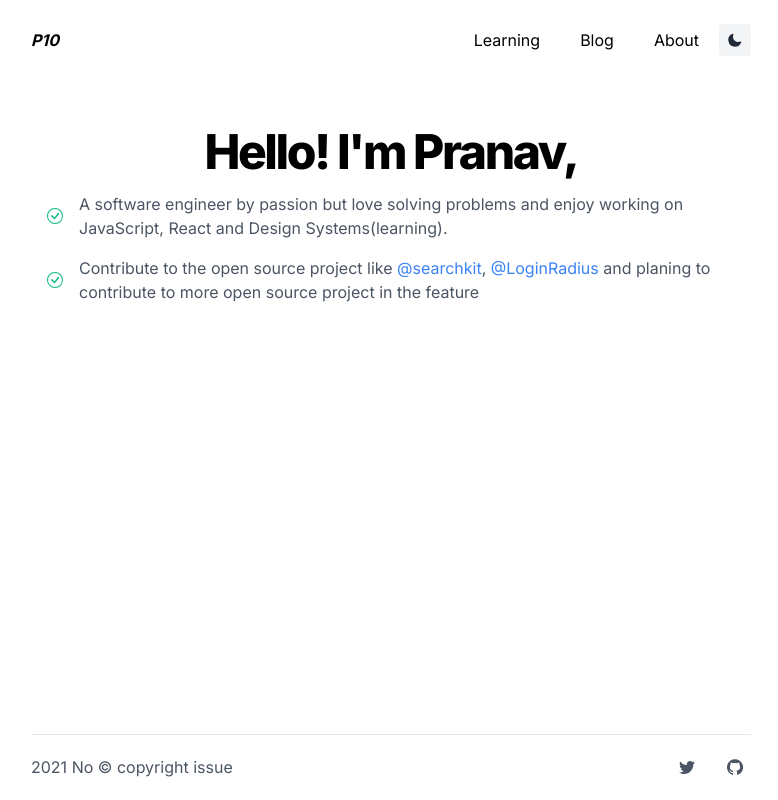
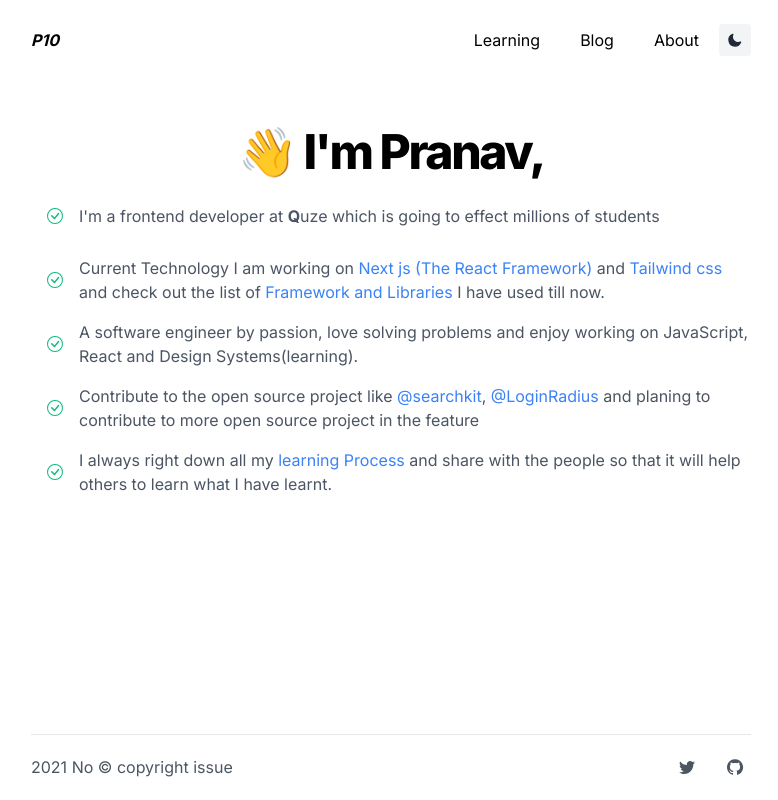
Before and after one commit to pranavp10/pranavp10.me, a Next.js app: page /about in a window 1280 px wide. Shown: the whole page, without its empty margins (249-1027 px from the left). Built offline with nearby package versions, Linux system fonts and the light colour scheme; a web font is replaced by a local one; what @tailwindcss/typography would draw is missing.

Commit message:
:memo: about page updated

```diff
--- a/src/pages/about.js
+++ b/src/pages/about.js
@@ -1,19 +1,59 @@
+import Link from 'next/link';
 import { BsCheckCircle } from 'react-icons/bs';
 
 const About = () => (
   <div className="pt-32">
-    <h1
-      className="text-5xl font-extrabold leading-tighter tracking-tighter mb-4 text-center"
-      data-aos="zoom-y-out">
-      Hello! I'm Pranav,
+    <h1 className="text-5xl font-extrabold leading-tighter tracking-tighter mb-4 text-center">
+      👋 I'm Pranav,
     </h1>
     <div className="space-y-4">
-      <div className="flex justify-center items-center">
+      <div className="flex items-center">
         <div className="text-green-500 p-4">
           <BsCheckCircle />
         </div>
-        <p className="text-gray-600 dark:text-gray-100" data-aos="zoom-y-out" data-aos-delay="150">
-          A software engineer by passion but love solving problems and enjoy working on JavaScript,
+        <p className="text-gray-600 dark:text-gray-100">
+          I'm a frontend developer at <b>Q</b>
+          uze which is going to effect millions of students
+        </p>
+      </div>
+      <div className="flex items-center">
+        <div className="text-green-500 p-4">
+          <BsCheckCircle />
+        </div>
+        <p className="text-gray-600 dark:text-gray-100">
+          Current Technology I am working on{' '}
+          <a
+            href="https://nextjs.org/"
+            target="_blank"
+            rel="noopener noreferrer"
+            className="text-blue-500">
+            Next js (The React Framework)
+          </a>{' '}
+          and{' '}
+          <a
+            href="https://tailwindcss.com/"
+            target="_blank"
+            rel="noopener noreferrer"
+            className="text-blue-500">
+            Tailwind css
+          </a>{' '}
+          and check out the list of{' '}
+          <a
+            href="https://libraries.pranavp10.me/"
+            target="_blank"
+            rel="noopener noreferrer"
+            className="text-blue-500">
+            Framework and Libraries
+          </a>{' '}
+          I have used till now.
+        </p>
+      </div>
+      <div className="flex items-center">
+        <div className="text-green-500 p-4">
+          <BsCheckCircle />
+        </div>
+        <p className="text-gray-600 dark:text-gray-100">
+          A software engineer by passion, love solving problems and enjoy working on JavaScript,
           React and Design Systems(learning).
         </p>
       </div>
@@ -21,7 +61,7 @@ const About = () => (
         <div className="text-green-500 p-4">
           <BsCheckCircle />
         </div>
-        <p className="text-gray-600 dark:text-gray-100" data-aos="zoom-y-out" data-aos-delay="150">
+        <p className="text-gray-600 dark:text-gray-100">
           Contribute to the open source project like{' '}
           <a
             href="https://github.com/searchkit/searchkit"
@@ -41,6 +81,18 @@ const About = () => (
           and planing to contribute to more open source project in the feature
         </p>
       </div>
+      <div className="flex items-center">
+        <div className="text-green-500 p-4">
+          <BsCheckCircle />
+        </div>
+        <p className="text-gray-600 dark:text-gray-100">
+          I always right down all my{' '}
+          <Link href="/learning">
+            <a className="text-blue-500">learning Process</a>
+          </Link>{' '}
+          and share with the people so that it will help others to learn what I have learnt.
+        </p>
+      </div>
     </div>
   </div>
 );
```
